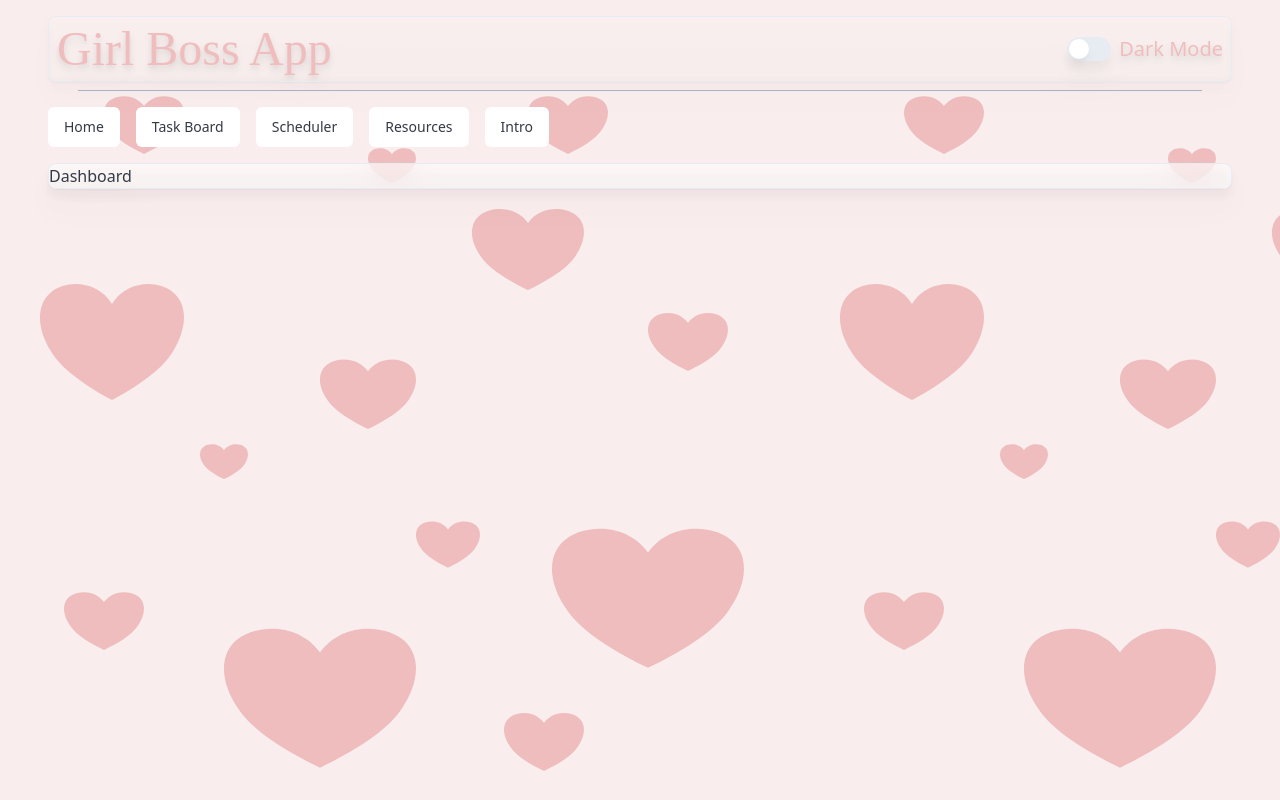
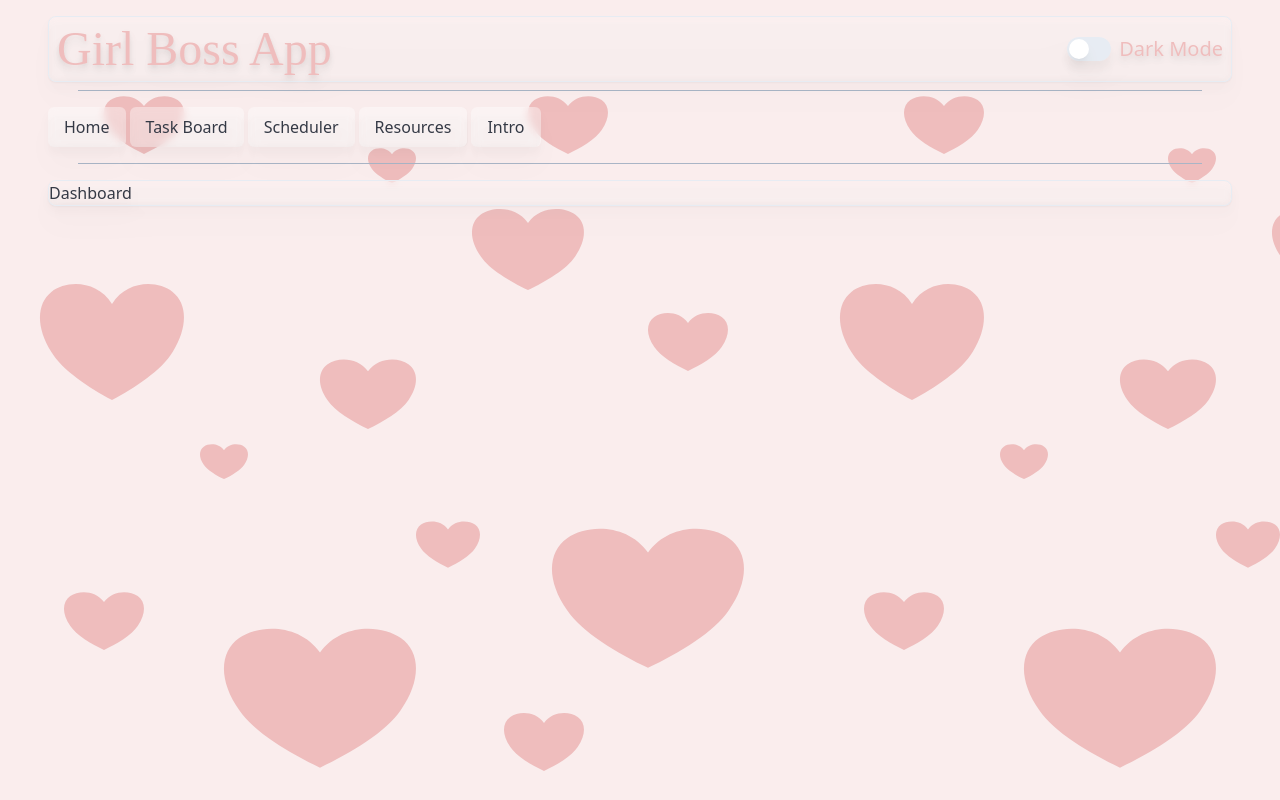
Before and after one commit to rbarbosa51/girl-boss-app, a React (Vite) app in the folder client/: page /dashboard in a window 1280 px wide. Built offline with nearby package versions, Linux system fonts and the light colour scheme; a web font is replaced by a local one.

Commit message:
Fixed Layout colors

```diff
--- a/client/src/components/DarkMode.tsx
+++ b/client/src/components/DarkMode.tsx
@@ -5,7 +5,7 @@ export default function DarkMode() {
     const htmlElement = document.querySelector('html')
     return (
         <div className='flex items-center gap-2'>
-            <Switch id='dark-mode' onCheckedChange={() => htmlElement?.classList.toggle('dark')}/>
+            <Switch id='dark-mode' className='dark:bg-[#f5e4e4] bg-[#f8f0f0]' onCheckedChange={() => htmlElement?.classList.toggle('dark')}/>
             <Label htmlFor='dark-mode' className='dark:text-[#f5e4e4] text-xl text-[#ebadad] drop-shadow-md '>Dark Mode</Label>
         </div>
     )
--- a/client/src/pages/Layout.tsx
+++ b/client/src/pages/Layout.tsx
@@ -1,13 +1,11 @@
-import { Button } from "@/components/ui/button";
 import { Card} from "@/components/ui/card";
-import {BsLightbulb} from 'react-icons/bs';
 import { Outlet, NavLink} from "react-router-dom";
-import {NavigationMenu, NavigationMenuItem, NavigationMenuLink, navigationMenuTriggerStyle} from "@/components/ui/navigation-menu"
+import {NavigationMenu, NavigationMenuItem} from "@/components/ui/navigation-menu"
 import { Separator } from "@/components/ui/separator";
 import DarkMode from "@/components/DarkMode";
 
 export default function Layout() {
-    //const htmlElement = document.querySelector('html')
+
     return (
         <>
         <div className="h-screen bg-lightPattern dark:bg-darkPattern p-4 opacity-80" >
@@ -21,46 +19,38 @@ export default function Layout() {
               </div>
             </Card>
             <Separator className='w-[90%] mx-auto mt-2 mb-4 bg-slate-400'/>
-            <NavigationMenu className="flex justify-center mt-4 gap-4 mx-8">
-                <NavigationMenuItem className={navigationMenuTriggerStyle()}>
+
+            <NavigationMenu className="flex justify-center mt-4 gap-1 mx-8">
+                {/* className={navigationMenuTriggerStyle()  */}
+                <NavigationMenuItem className={"list-none rounded-md backdrop-blur-sm bg-white/40 dark:bg-black/40 drop-shadow-xl p-2 px-4" }>
                     <NavLink to={'/dashboard'}>
-                        <NavigationMenuLink>
-                            Home
-                        </NavigationMenuLink>
+                        Home
                     </NavLink>
                 </NavigationMenuItem>
-                <NavigationMenuItem className={navigationMenuTriggerStyle()}>
+                <NavigationMenuItem className={"list-none rounded-md backdrop-blur-sm bg-white/40 dark:bg-black/40 drop-shadow-xl p-2 px-4" }>
                     <NavLink to={'/dashboard/kanban'}>
-                        <NavigationMenuLink>
-                            Task Board
-                        </NavigationMenuLink>
+                        Task Board
                     </NavLink>
                 </NavigationMenuItem>
-                <NavigationMenuItem className={navigationMenuTriggerStyle()}>
+                <NavigationMenuItem className={"list-none rounded-md backdrop-blur-sm bg-white/40 dark:bg-black/40 drop-shadow-xl p-2 px-4" }>
                     <NavLink to={'/dashboard/scheduler'}>
-                        <NavigationMenuLink>
-                            Scheduler
-                        </NavigationMenuLink>
+                        Scheduler
                     </NavLink>
                 </NavigationMenuItem>
-                <NavigationMenuItem className={navigationMenuTriggerStyle()}>
+                <NavigationMenuItem className={"list-none rounded-md backdrop-blur-sm bg-white/40 dark:bg-black/40 drop-shadow-xl p-2 px-4" }>
                     <NavLink to={'/dashboard/resources'}>
-                        <NavigationMenuLink>
-                            Resources
-                        </NavigationMenuLink>
+                        Resources
                     </NavLink>
                 </NavigationMenuItem>
-                {/* Delete in future */}
-                <NavigationMenuItem className={navigationMenuTriggerStyle()}>
+                <NavigationMenuItem className={"list-none rounded-md backdrop-blur-sm bg-white/40 dark:bg-black/40 drop-shadow-xl p-2 px-4" }>
                     <NavLink to={'/'}>
-                        <NavigationMenuLink>
-                            Intro
-                        </NavigationMenuLink>
+                        Intro
                     </NavLink>
                 </NavigationMenuItem>
             </NavigationMenu>
+            <Separator className='w-[90%] mx-auto my-4 bg-slate-400'/>
 
-            <Card className="backdrop-blur-lg bg-white/60 dark:bg-black/40 drop-shadow-xl mx-8 mt-4">
+            <Card className="flex flex-col backdrop-blur-sm bg-white/20 dark:bg-black/40 drop-shadow-xl mx-8 mt-4">
                 <Outlet />
             </Card>
         </div>
```
